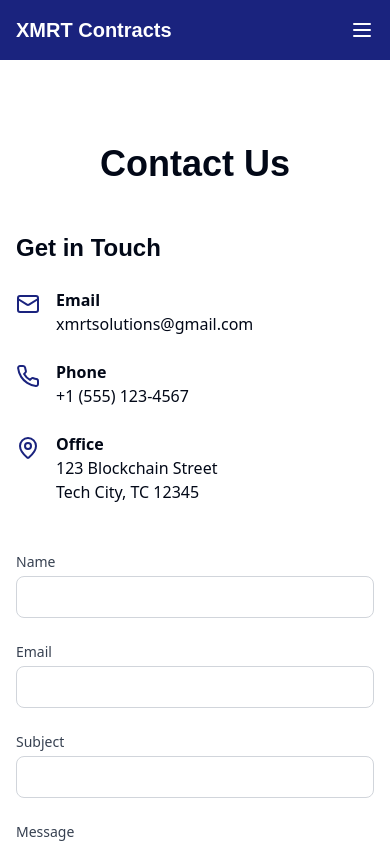
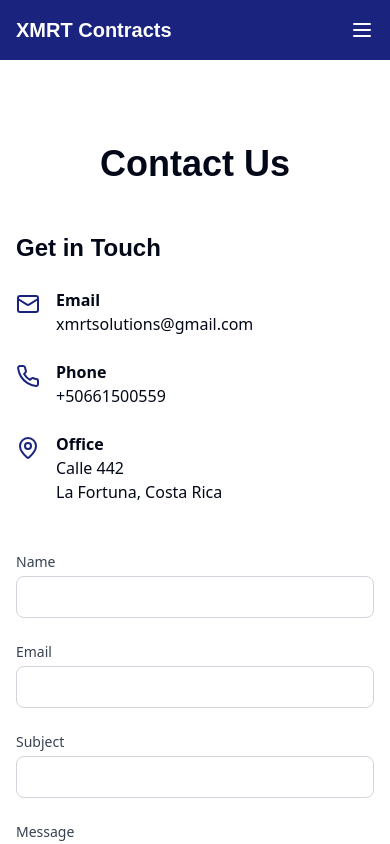
Before and after one commit to DevGruGold/xmrtcontracts, a React (Vite) app: page /contact in a window 390 px wide. Shown: the top 844 px of the page. Built offline with nearby package versions, Linux system fonts and the light colour scheme.

Commit message:
Update contact details
Changed the phone number to +50661500559 and updated the office address to Calle 442 La Fortuna, Costa Rica on the contact page.
[skip gpt_engineer]

```diff
--- a/src/pages/Contact.tsx
+++ b/src/pages/Contact.tsx
@@ -53,7 +53,7 @@ const Contact = () => {
                   <Phone className="w-6 h-6 text-primary mt-1" />
                   <div>
                     <h3 className="font-semibold">Phone</h3>
-                    <p>+1 (555) 123-4567</p>
+                    <p>+50661500559</p>
                   </div>
                 </div>
 
@@ -61,7 +61,7 @@ const Contact = () => {
                   <MapPin className="w-6 h-6 text-primary mt-1" />
                   <div>
                     <h3 className="font-semibold">Office</h3>
-                    <p>123 Blockchain Street<br />Tech City, TC 12345</p>
+                    <p>Calle 442<br />La Fortuna, Costa Rica</p>
                   </div>
                 </div>
               </div>
```
